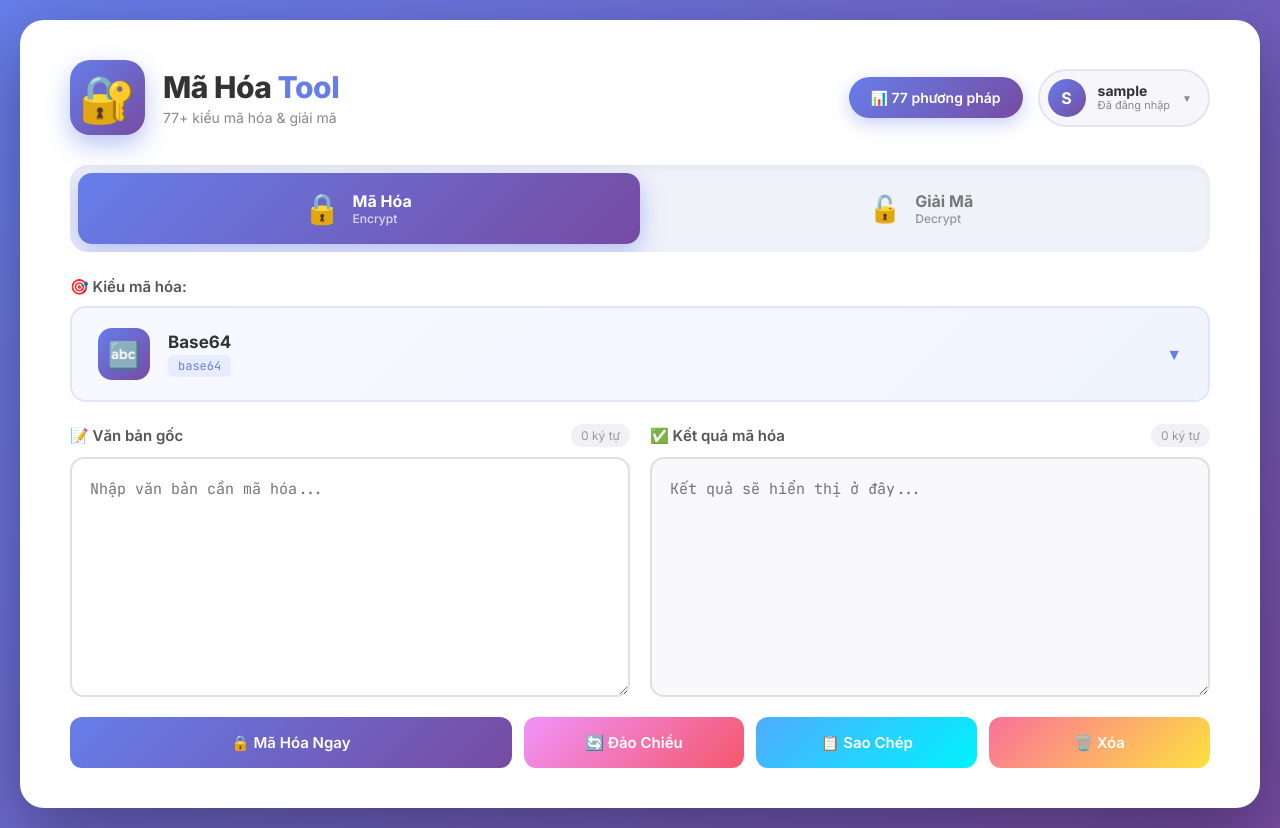
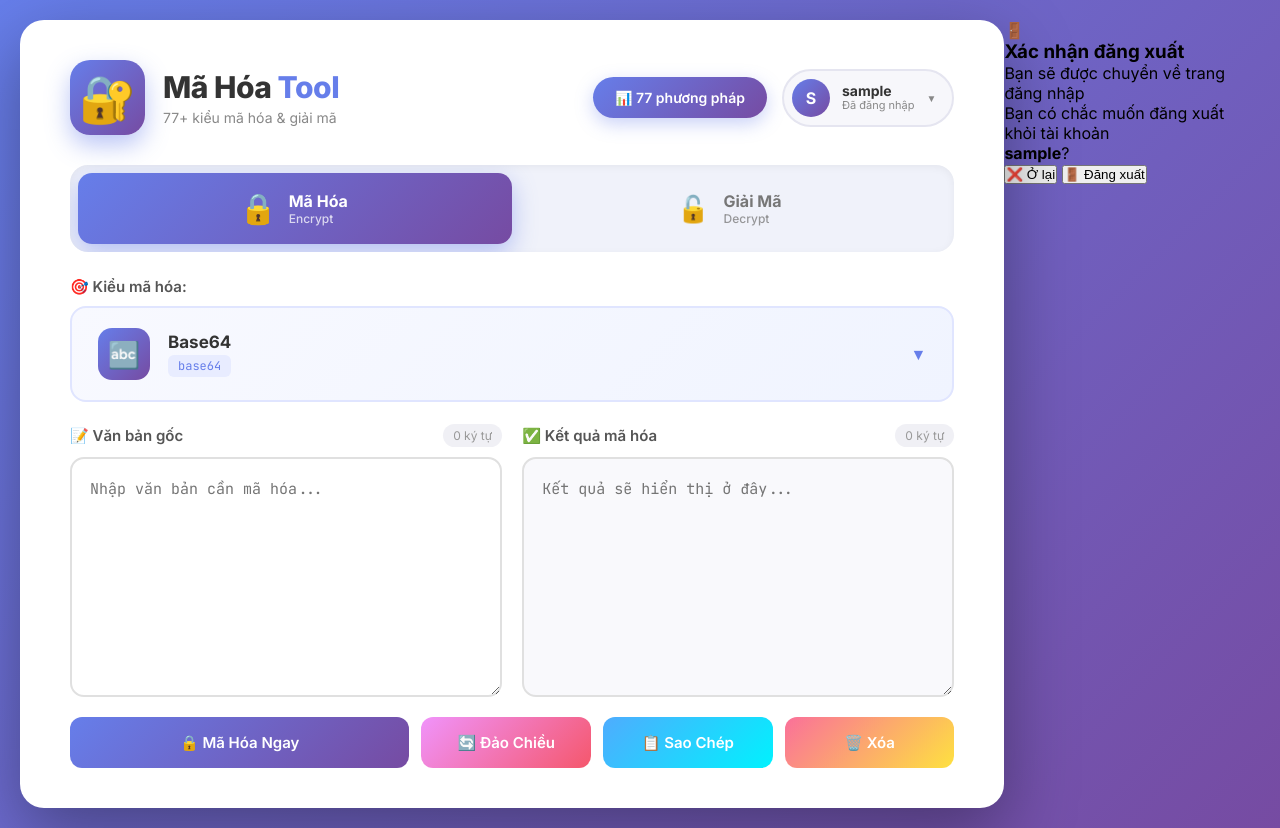
Before and after one commit to 0349632920/ma-hoa-wbe, a Flask app: page / in a window 1280 px wide. Run offline with Flask 3, Linux system fonts and the light colour scheme; the visitor is signed in with stand-in values (Sample User, id 1); data that the repository does not hold is empty.

Commit message:
Update index.html

```diff
--- a/templates/index.html
+++ b/templates/index.html
@@ -112,11 +112,13 @@
       </button>
     </div>
 
+    <!-- KEY -->
     <div id="keySection" class="key-section hidden">
       <label id="keyLabel">🔑 Khóa:</label>
       <input type="text" id="keyInput" placeholder="Nhập khóa...">
     </div>
 
+    <!-- WARNINGS -->
     <div id="hashWarning" class="hash-warning hidden">
       ⚠️ Phương pháp này là <strong>mã hóa 1 chiều</strong> — không thể giải mã!
     </div>
@@ -142,6 +144,7 @@
       </div>
     </div>
 
+    <!-- BUTTONS -->
     <div class="buttons">
       <button class="btn primary" id="actionBtn" onclick="runAction()">🔒 Mã Hóa Ngay</button>
       <button class="btn swap" onclick="swapText()">🔄 Đảo Chiều</button>
@@ -288,6 +291,33 @@
     </div>
   </div>
 
+  <!-- ============================================
+       MODAL XÁC NHẬN ĐĂNG XUẤT
+       ============================================ -->
+  <div class="logout-overlay" id="logoutOverlay">
+    <div class="logout-modal">
+      <div class="logout-header">
+        <div class="logout-icon">🚪</div>
+        <h3>Xác nhận đăng xuất</h3>
+        <p>Bạn sẽ được chuyển về trang đăng nhập</p>
+      </div>
+      <div class="logout-body">
+        <p>
+          Bạn có chắc muốn đăng xuất khỏi tài khoản<br>
+          <strong>{{ username }}</strong>?
+        </p>
+        <div class="logout-actions">
+          <button class="logout-btn cancel" onclick="closeLogoutModal()">
+            ❌ Ở lại
+          </button>
+          <button class="logout-btn confirm" onclick="doLogout()">
+            🚪 Đăng xuất
+          </button>
+        </div>
+      </div>
+    </div>
+  </div>
+
   <!-- TOAST -->
   <div id="toast" class="toast"></div>
 
@@ -359,13 +389,13 @@
     let isTransitioning = false;
     let warnAcknowledged = false;
 
-    // ===== POLLING STATE =====
+    // POLLING STATE
     let pollInterval = null;
     let isPolling = false;
     let lastStatus = null;
     let lastWarningsCount = 0;
-    let isHandlingBlock = false;  // Đang xử lý ban/delete → không poll nữa
-    const POLL_INTERVAL = 3000;    // 3 giây
+    let isHandlingBlock = false;
+    const POLL_INTERVAL = 3000;  // 3 giây
 
     const oneWayMethods = new Set([
       'md5','sha1','sha224','sha256','sha384','sha512',
@@ -435,7 +465,7 @@
     });
 
     // ==========================================
-    // LOAD USER INFO (ban đầu)
+    // LOAD USER INFO
     // ==========================================
     async function loadUserInfo() {
       try {
@@ -445,7 +475,6 @@
         if (res.status === 401) { window.location.href = '/login'; return; }
         const data = await res.json();
 
-        // BAN
         if (data.banned) {
           stopPolling();
           showBanBlock(data.ban_info || {}, data.username || '');
@@ -456,7 +485,6 @@
           return;
         }
 
-        // PENDING DELETE
         if (data.pending_delete) {
           stopPolling();
           showToast('🗑️ Tài khoản đã bị đánh dấu XÓA! Đang chuyển...', true);
@@ -468,11 +496,9 @@
           const el = document.getElementById('userLoginInfo');
           if (el) el.textContent = `Đăng nhập ${data.login_count} lần`;
 
-          // Cập nhật state ban đầu
           lastStatus = data.status;
           lastWarningsCount = (data.warnings || []).length;
 
-          // WARN — hiện modal nếu chưa acknowledge
           if (data.warnings && data.warnings.length > 0 && data.status === 'warned') {
             setTimeout(() => {
               if (!warnAcknowledged && !isHandlingBlock) {
@@ -486,13 +512,9 @@
     }
 
     // ==========================================
-    // POLLING — KIỂM TRA TRẠNG THÁI MỖI 3 GIÂY
+    // POLLING 3s
     // ==========================================
     async function pollStatus() {
-      // Bỏ qua nếu:
-      //  - Đang xử lý block (ban/delete)
-      //  - Đang có 1 request chạy
-      //  - Tab ẩn
       if (isHandlingBlock) return;
       if (isPolling) return;
       if (document.hidden) return;
@@ -505,7 +527,6 @@
           credentials: 'same-origin'
         });
 
-        // Session hết hạn
         if (res.status === 401) {
           stopPolling();
           window.location.href = '/login';
@@ -514,75 +535,61 @@
 
         const data = await res.json();
 
-        // ===== BỊ BAN =====
+        // BAN
         if (data.banned) {
           isHandlingBlock = true;
           stopPolling();
-
           showBanBlock(data.ban_info || {}, data.username || '');
           playBanSound();
           showToast('🚫 Bạn đã bị BAN bởi admin!', true);
-
-          // Chuyển trang ban sau 3s
           setTimeout(() => {
             window.location.href = data.redirect || ('/banned?user=' + data.username);
           }, 3000);
           return;
         }
 
-        // ===== BỊ ĐÁNH DẤU XÓA =====
+        // PENDING DELETE
         if (data.pending_delete) {
           isHandlingBlock = true;
           stopPolling();
-
           showToast('🗑️ Tài khoản đã bị đánh dấu XÓA! Đang chuyển...', true);
-
           setTimeout(() => {
             window.location.href = data.redirect || '/deleted';
           }, 1500);
           return;
         }
 
-        // ===== WARN =====
+        // WARN
         if (data.success) {
           const newWarnCount = (data.warnings || []).length;
 
-          // Có warning MỚI (số lượng tăng)
           if (newWarnCount > lastWarningsCount) {
-            // Reset cờ acknowledge → bắt user xem lại
             warnAcknowledged = false;
-
             showWarnBlock(data.warnings, data.username);
             playWarnSound();
-
             const diff = newWarnCount - lastWarningsCount;
             showToast(`⚠️ Bạn vừa nhận ${diff} cảnh báo mới từ admin!`, true);
           }
 
-          // Cập nhật state
           lastStatus = data.status;
           lastWarningsCount = newWarnCount;
 
-          // Cập nhật UI
           const el = document.getElementById('userLoginInfo');
           if (el) el.textContent = `Đăng nhập ${data.login_count} lần`;
         }
       } catch (e) {
-        // Lỗi mạng — im lặng, lần sau thử lại
         console.debug('Poll error:', e);
       } finally {
         isPolling = false;
       }
     }
 
-    // Bắt đầu polling
     function startPolling() {
       if (pollInterval) clearInterval(pollInterval);
-      console.log('🔄 Polling started (every 3s)');
+      console.log('🔄 Polling started (3s)');
       pollInterval = setInterval(pollStatus, POLL_INTERVAL);
     }
 
-    // Dừng polling
     function stopPolling() {
       if (pollInterval) {
         clearInterval(pollInterval);
@@ -591,25 +598,38 @@
       }
     }
 
-    // Khi tab hiện lại → poll ngay
     document.addEventListener('visibilitychange', () => {
       if (!document.hidden && !isHandlingBlock) {
-        console.log('👁️ Tab visible — poll ngay');
         pollStatus();
       }
     });
 
     // ==========================================
-    // LOGOUT
+    // MODAL ĐĂNG XUẤT
     // ==========================================
-    async function logout() {
-      if (!confirm('Bạn có chắc muốn đăng xuất?')) return;
+    function logout() {
+      // Đóng user menu
+      userMenu.classList.remove('open');
+      // Mở modal đăng xuất
+      document.getElementById('logoutOverlay').classList.add('show');
+      document.body.style.overflow = 'hidden';
+    }
+
+    function closeLogoutModal() {
+      document.getElementById('logoutOverlay').classList.remove('show');
+      document.body.style.overflow = '';
+    }
+
+    async function doLogout() {
+      closeLogoutModal();
       stopPolling();
       try {
         await fetch('/api/logout', { method: 'POST' });
         showToast('👋 Đã đăng xuất!');
         setTimeout(() => { window.location.href = '/login'; }, 500);
-      } catch (e) { showToast('❌ Lỗi!', true); }
+      } catch (e) {
+        showToast('❌ Lỗi đăng xuất!', true);
+      }
     }
 
     // ==========================================
@@ -780,8 +800,16 @@
     document.getElementById('cancelModalBtn').addEventListener('click', closeModal);
     modalOverlay.addEventListener('click', (e) => { if (e.target === modalOverlay) closeModal(); });
 
+    // ==========================================
+    // KEYBOARD
+    // ==========================================
     document.addEventListener('keydown', (e) => {
       if (e.key === 'Escape') {
+        // Đóng modal đăng xuất trước
+        if (document.getElementById('logoutOverlay').classList.contains('show')) {
+          closeLogoutModal();
+          return;
+        }
         if (document.getElementById('banBlockOverlay').classList.contains('show')) return;
         if (document.getElementById('warnBlockOverlay').classList.contains('show')) {
           acknowledgeWarn();
@@ -790,6 +818,11 @@
         if (historyModalOverlay.classList.contains('show')) closeHistoryModal();
         else if (modalOverlay.classList.contains('show')) closeModal();
       }
+    });
+
+    // Click ngoài để đóng logout modal
+    document.getElementById('logoutOverlay').addEventListener('click', (e) => {
+      if (e.target.id === 'logoutOverlay') closeLogoutModal();
     });
 
     searchInput.addEventListener('input', (e) => filterMethods(e.target.value.toLowerCase().trim()));
@@ -890,7 +923,6 @@
           return;
         }
 
-        // BAN
         if (data.banned) {
           isHandlingBlock = true;
           stopPolling();
@@ -902,7 +934,6 @@
           return;
         }
 
-        // PENDING DELETE
         if (data.pending_delete) {
           isHandlingBlock = true;
           stopPolling();
@@ -925,12 +956,11 @@
     }
 
     // ==========================================
-    // BAN BLOCK
+    // BAN / WARN BLOCK
     // ==========================================
     function showBanBlock(banInfo, username) {
       document.getElementById('blockUsername').textContent = username || '—';
       document.getElementById('blockReason').textContent = banInfo.reason || 'Vi phạm điều khoản';
-
       let timeStr = '—';
       if (banInfo.time) {
         try { timeStr = new Date(banInfo.time).toLocaleString('vi-VN'); }
@@ -938,7 +968,6 @@
       }
       document.getElementById('blockTime').textContent = timeStr;
       document.getElementById('blockBy').textContent = banInfo.by || 'System';
-
       document.getElementById('banBlockOverlay').classList.add('show');
       document.body.style.overflow = 'hidden';
     }
@@ -949,12 +978,8 @@
       );
     }
 
-    // ==========================================
-    // WARN BLOCK
-    // ==========================================
     function showWarnBlock(warnings, username) {
       document.getElementById('warnCount').textContent = warnings.length;
-
       const listContainer = document.getElementById('warnListContainer');
       if (warnings.length === 0) {
         listContainer.innerHTML = '<p style="text-align:center;color:#999;padding:20px;">Không có chi tiết</p>';
@@ -971,7 +996,6 @@
           `;
         }).join('');
       }
-
       document.getElementById('warnBlockOverlay').classList.add('show');
       document.body.style.overflow = 'hidden';
     }
@@ -983,13 +1007,9 @@
           headers: { 'Content-Type': 'application/json' }
         });
       } catch (e) {}
-
       warnAcknowledged = true;
-
-      // Đóng modal
       document.getElementById('warnBlockOverlay').classList.remove('show');
       document.body.style.overflow = '';
-
       showToast('✅ Đã ghi nhận! Bạn có thể sử dụng web bình thường.');
     }
 
@@ -1104,15 +1124,10 @@
     taskIndicator.style.transform = 'translateX(0)';
     updateUI();
 
-    // Load user info ban đầu
     loadUserInfo();
 
-    // ===== BẮT ĐẦU POLLING SAU KHI SPLASH XONG =====
-    setTimeout(() => {
-      startPolling();
-    }, 2500);  // Bắt đầu sau khi splash kết thúc
+    setTimeout(() => { startPolling(); }, 2500);
 
-    // Dừng polling khi rời trang
     window.addEventListener('beforeunload', stopPolling);
   </script>
 </body>
```
